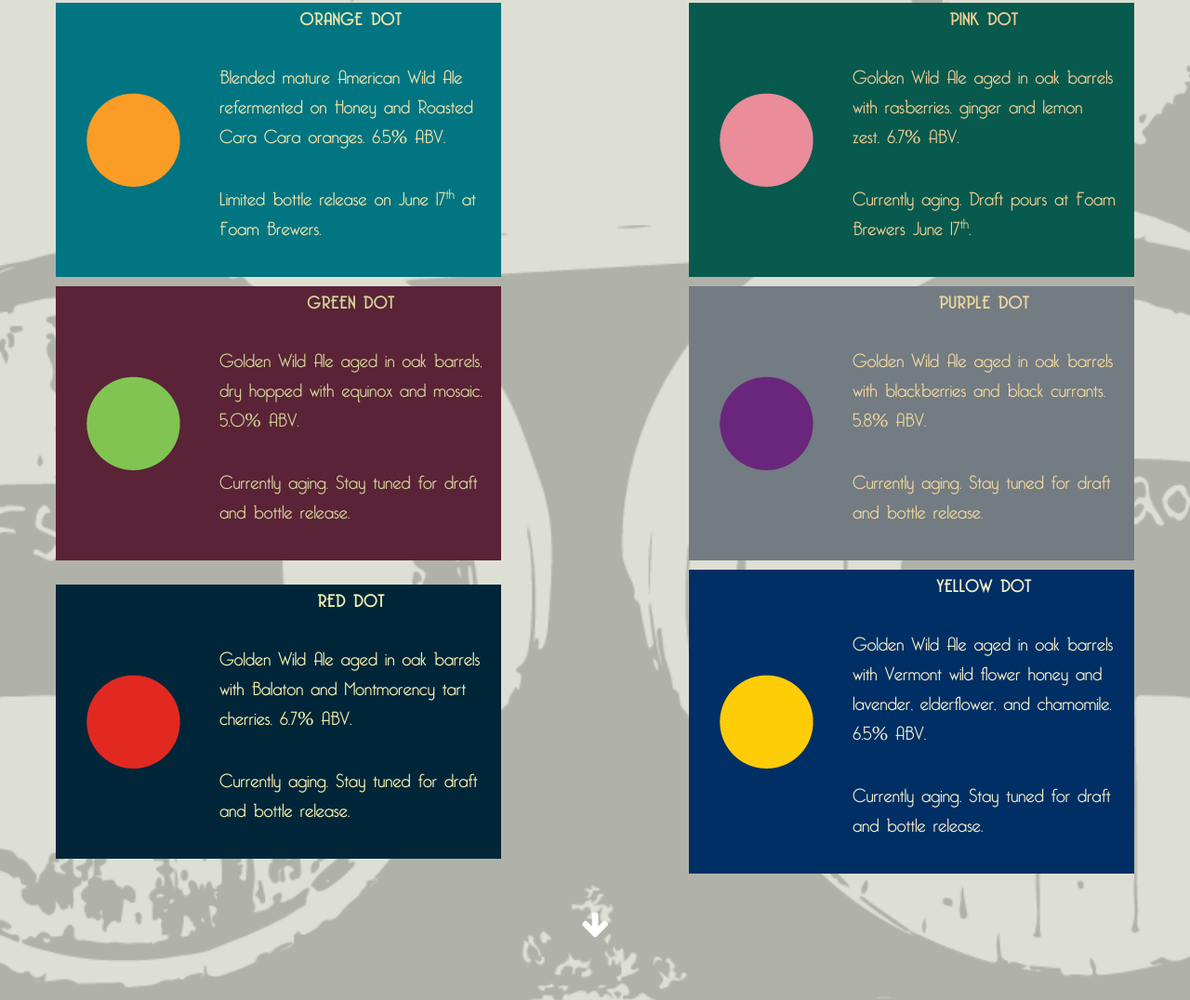
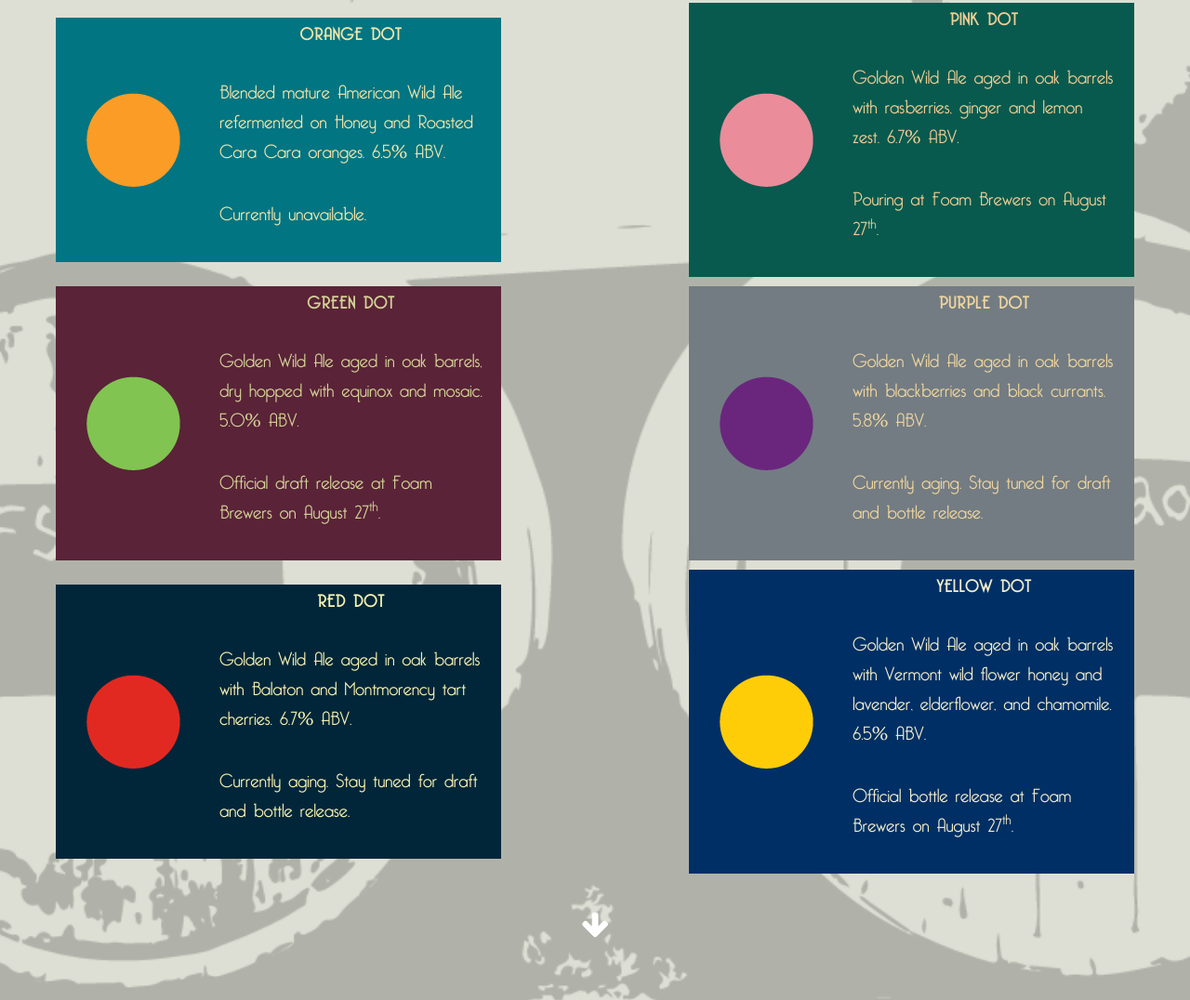
Before and after one commit to jfarmer91/house-of-fermentology, a plain HTML site: page index.html in a window 1280 px wide. Shown: the part 2542-3618 px from the top of the page at 93% size. Drawn offline with Linux system fonts and the light colour scheme; some packages are replaced by stand-ins of ours.

Commit message:
update beers

```diff
--- a/index.html
+++ b/index.html
@@ -197,7 +197,7 @@
             <div class="col-sm-8">
               <h4>Orange Dot</h4>
               <p style="text-align:left;">Blended mature American Wild Ale refermented on Honey and Roasted Cara Cara oranges. 6.5% ABV.</p>
-              <p style="text-align:left;">Limited bottle release on June 17<sup>th</sup> at Foam Brewers.</p>
+              <p style="text-align:left;">Currently unavailable.</p>
             </div>
           </div>
           <div class="col-sm-2"></div>
@@ -208,7 +208,7 @@
             <div class="col-sm-8">
               <h4>Pink Dot</h4>
               <p style="text-align:left;">Golden Wild Ale aged in oak barrels with rasberries, ginger and lemon zest. 6.7% ABV.</p>
-              <p style="text-align:left;">Currently aging. Draft pours at Foam Brewers June 17<sup>th</sup>.</p>
+              <p style="text-align:left;">Pouring at Foam Brewers on August 27<sup>th</sup>.</p>
             </div>
           </div>
         </div>
@@ -220,7 +220,7 @@
             <div class="col-sm-8">
               <h4>Green Dot</h4>
               <p style="text-align:left;">Golden Wild Ale aged in oak barrels, dry hopped with equinox and mosaic. 5.0% ABV.</p>
-              <p style="text-align:left;">Currently aging. Stay tuned for draft and bottle release.</p>
+              <p style="text-align:left;">Official draft release at Foam Brewers on August 27<sup>th</sup>.</p>
             </div>
           </div>
           <div class="col-sm-2"></div>
@@ -254,7 +254,7 @@
             <div class="col-sm-8">
               <h4>Yellow Dot</h4>
               <p style="text-align:left;">Golden Wild Ale aged in oak barrels with Vermont wild flower honey and lavender, elderflower, and chamomile. 6.5% ABV.</p>
-              <p style="text-align:left;">Currently aging. Stay tuned for draft and bottle release.</p>
+              <p style="text-align:left;">Official bottle release at Foam Brewers on August 27<sup>th</sup>.</p>
             </div>
           </div>
         </div>
```
